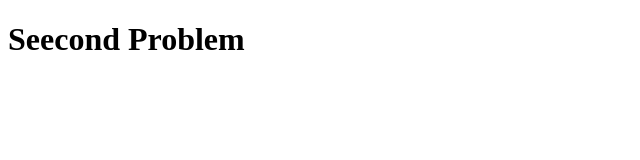
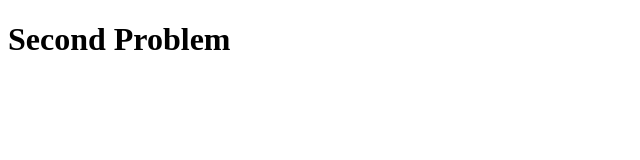
Before and after one commit to samad3911-creator/LetsUpgrade-Javascript, a plain HTML site: page Day2/Problem2/index.html in a window 1280 px wide. Shown: the whole page, without its empty margins (0-640 px from the left). Drawn offline with Linux system fonts and the light colour scheme.

Commit message:
Update index.html

```diff
--- a/Day2/Problem2/index.html
+++ b/Day2/Problem2/index.html
@@ -3,7 +3,7 @@
     <title>Searching for a particular character </title>
 </head>
 <body>
-<h1> Seecond Problem </h1>
+<h1> Second Problem </h1>
 <script src="index.js"></script>
 </body>
 </html>
```
